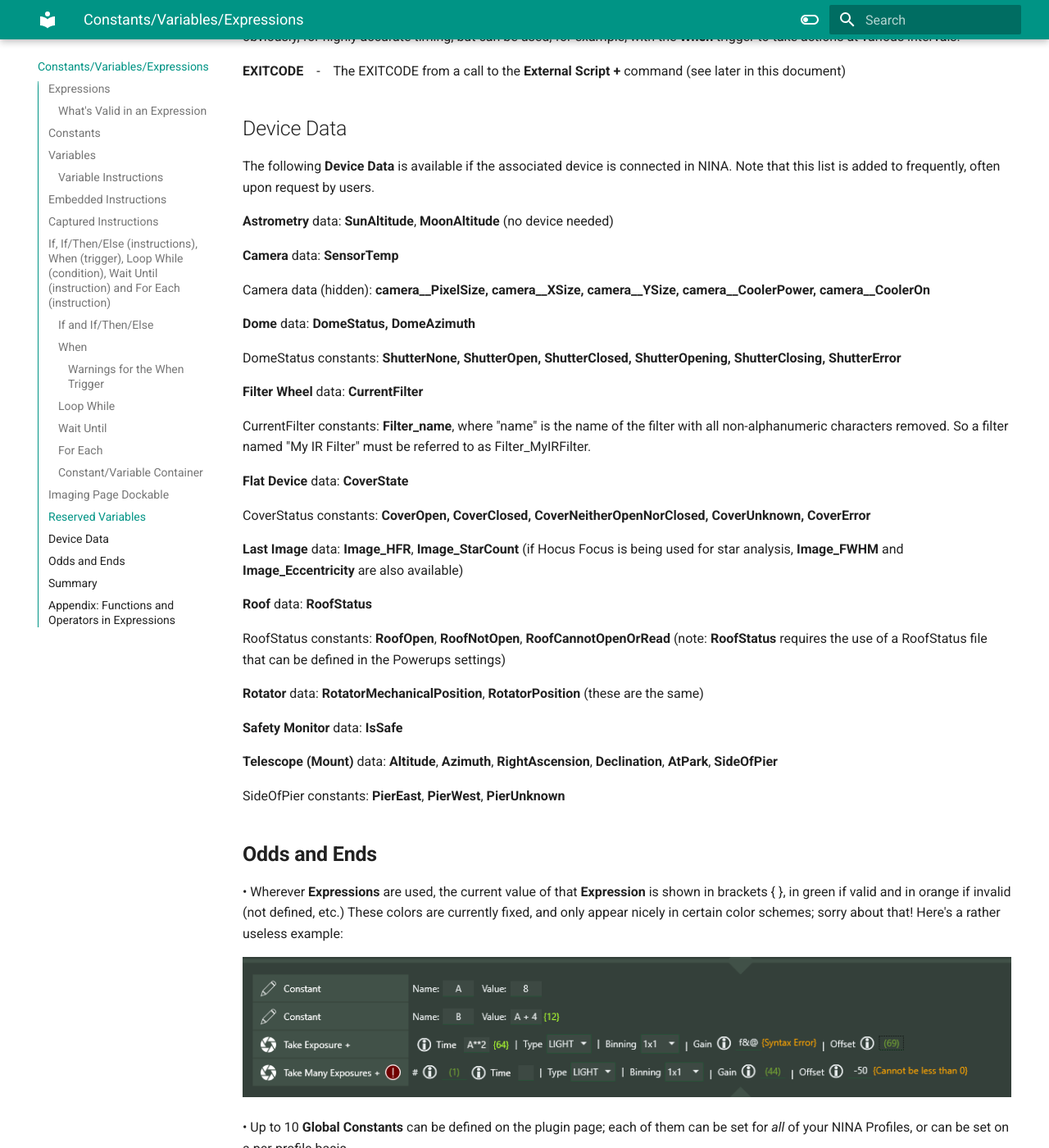
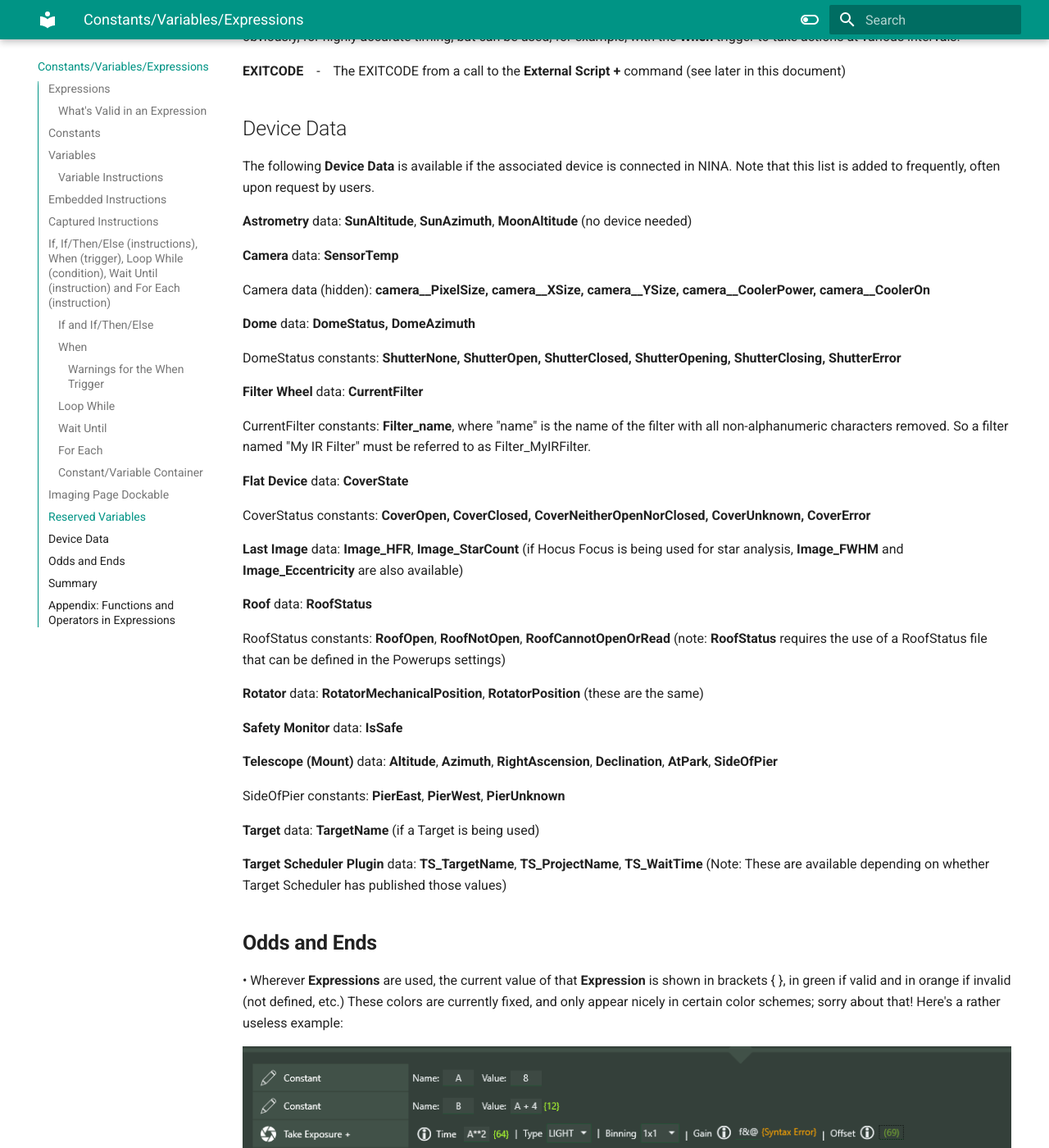
Before and after one commit to marcblank/marcblank.github.io, an MkDocs documentation site: the page built from docs/CVE.md, in a window 1280 px wide and 1400 px high, scrolled down 10039 px. Shown: the whole window at 82% size. Built offline with MkDocs 1.6.1 and Material for MkDocs 9.7.7, drawn with Linux system fonts in a browser that asks for light colours.

Commit message:
More additions

```diff
--- a/docs/CVE.md
+++ b/docs/CVE.md
@@ -176,7 +176,7 @@
 
 The following **Device Data** is available if the associated device is connected in NINA.  Note that this list is added to frequently, often upon request by users.
 
-**Astrometry** data: **SunAltitude**, **MoonAltitude** (no device needed)
+**Astrometry** data: **SunAltitude**, **SunAzimuth**, **MoonAltitude** (no device needed)
 
 **Camera** data: **SensorTemp**
 
@@ -207,6 +207,10 @@
 **Telescope (Mount)** data: **Altitude**, **Azimuth**, **RightAscension**, **Declination**, **AtPark**, **SideOfPier**
 
 SideOfPier constants: **PierEast**, **PierWest**, **PierUnknown**
+
+**Target** data: **TargetName** (if a Target is being used)
+
+**Target Scheduler Plugin** data:  **TS_TargetName**, **TS_ProjectName**, **TS_WaitTime** (Note: These are available depending on whether Target Scheduler has published those values)
 
 ## **Odds and Ends**
 
```
Also changed, not shown: docs/Enhanced Instructions.md (+6 -0 lines), docs/SmartSubframe.png (added).
